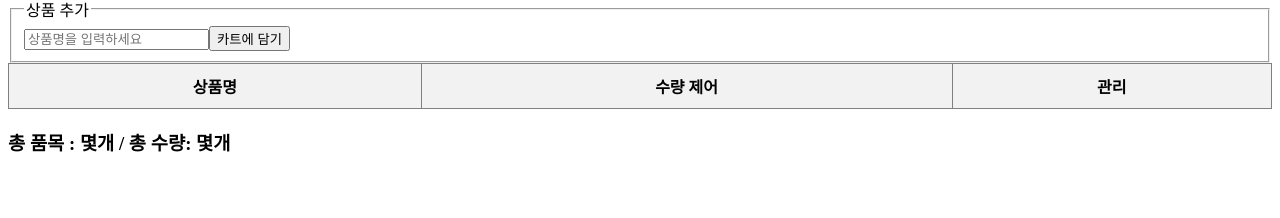
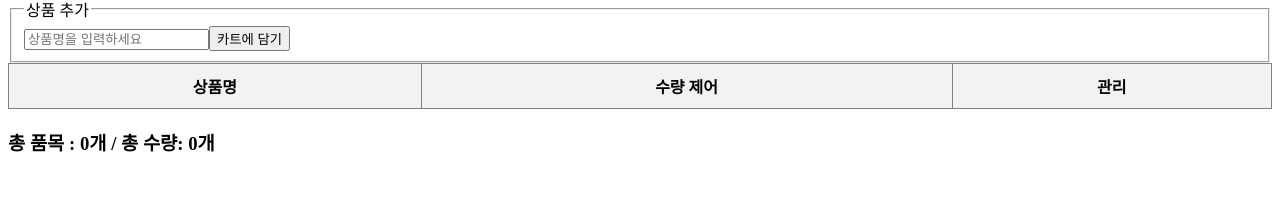
Before and after one commit to beruse2005-cloud/react-01-cart, a React (Vite) app: page / in a window 1280 px wide. Shown: the part 70-288 px from the top of the page. Built offline with nearby package versions, Linux system fonts and the light colour scheme.

Commit message:
1차 완성

```diff
--- a/src/App.jsx
+++ b/src/App.jsx
@@ -91,7 +91,7 @@ function App() {
                 </tr>)}
                 </tbody>
             </table>
-            <h3>총 품목 : 몇개 / 총 수량: 몇개</h3>
+            <h3>총 품목 : {cart.length}개 / 총 수량: {cart.reduce((sum, item) => { return item.quantity + sum }, 0)}개</h3>
         </>
     );
 }
```
